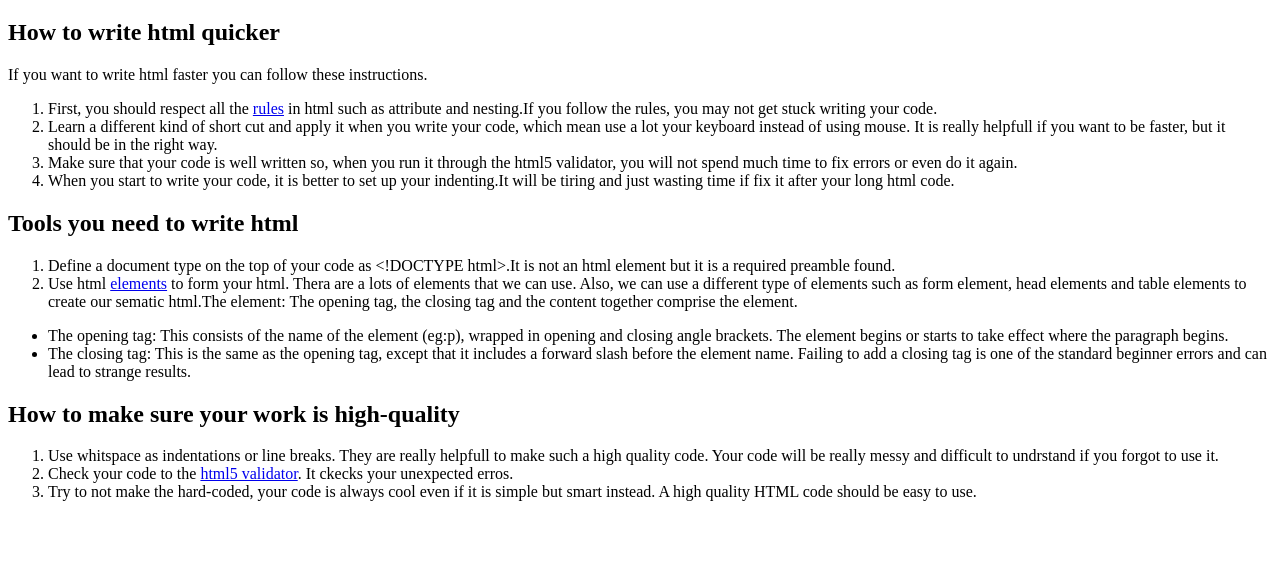
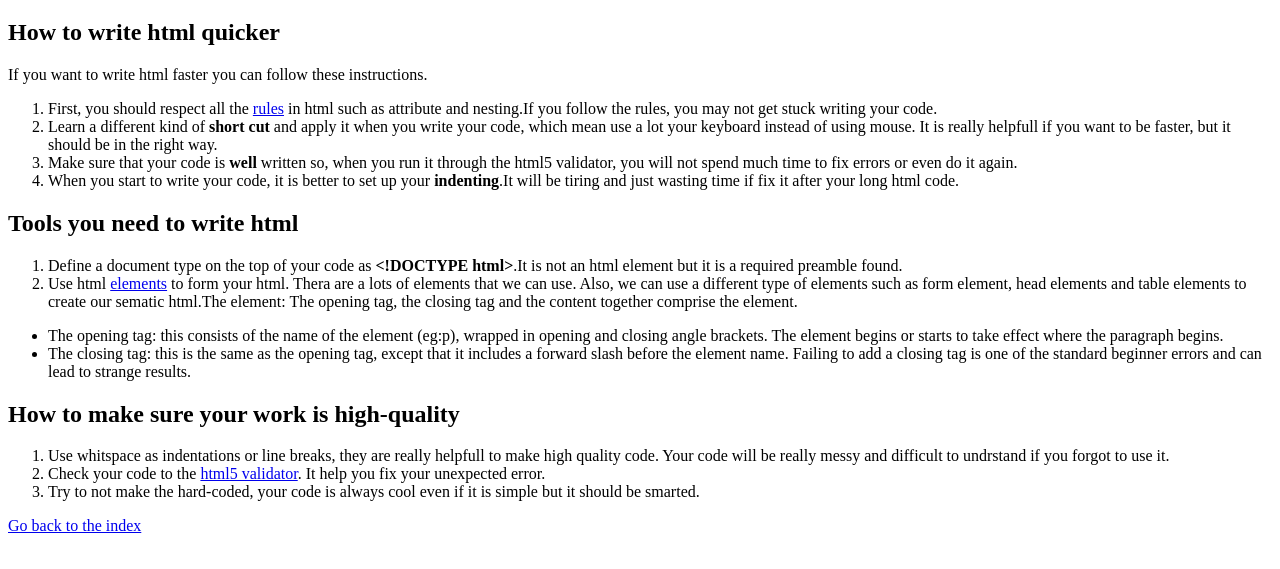
Before and after one commit to tsipoy/learning-html, a plain HTML site: page tips.html in a window 1280 px wide. Shown: the part 61-630 px from the top of the page. Drawn offline with Linux system fonts and the light colour scheme.

Commit message:
index.html

```diff
--- a/tips.html
+++ b/tips.html
@@ -28,13 +28,13 @@
             First, you should respect all the <a href="rules.html">rules</a> in html such as attribute and nesting.If you follow the rules, you may not get stuck writing your code.
           </li>
           <li>
-            Learn a different kind of short cut</strong`> and apply it when you write your code, which mean use a lot your keyboard instead of using mouse. It is really helpfull if you want to be faster, but it should be in the right way.
+            Learn a different kind of <strong>short cut</strong> and apply it when you write your code, which mean use a lot your keyboard instead of using mouse. It is really helpfull if you want to be faster, but it should be in the right way.
           </li>
           <li>
-            Make sure that your code is <strong`>well</strong`> written so, when you run it through the html5 validator, you will not spend much time to fix errors or even do it again.
+            Make sure that your code is <strong>well</strong> written so, when you run it through the html5 validator, you will not spend much time to fix errors or even do it again.
           </li>
           <li>
-            When you start to write your code, it is better to set up your <strong`>indenting</strong`>.It will be tiring and just wasting time if fix it after your long html code.
+            When you start to write your code, it is better to set up your <strong>indenting</strong>.It will be tiring and just wasting time if fix it after your long html code.
           </li>
         </ol>
       </nav>
@@ -46,7 +46,7 @@
       <nav>
         <ol>
           <li>
-            Define a document type on the top of your code as <strong`>&lt;!DOCTYPE html&gt;</strong`>.It is not an html element but it is a required preamble found.
+            Define a document type on the top of your code as <strong>&lt;!DOCTYPE html&gt;</strong>.It is not an html element but it is a required preamble found.
           </li>
           <li>
             Use html <a href="element.html">elements</a> to form your html. Thera are a lots of elements that we can use. Also, we can use a different type of elements such as form element, head elements and table elements to create our sematic html.The element: The opening tag, the closing tag and the content together comprise the element.
@@ -56,10 +56,10 @@
       <nav>
         <ul>
           <li>
-            The opening tag: This consists of the name of the element (eg:p), wrapped in opening and closing angle brackets. The element begins or starts to take effect where the paragraph begins.
+            The opening tag: this consists of the name of the element (eg:p), wrapped in opening and closing angle brackets. The element begins or starts to take effect where the paragraph begins.
           </li>
           <li>
-            The closing tag: This is the same as the opening tag, except that it includes a forward slash before the element name. Failing to add a closing tag is one of the standard beginner errors and can lead to strange results.
+            The closing tag: this is the same as the opening tag, except that it includes a forward slash before the element name. Failing to add a closing tag is one of the standard beginner errors and can lead to strange results.
           </li>
         </ul>
       </nav>
@@ -71,16 +71,21 @@
       <nav>
         <ol>
           <li>
-            Use whitspace as indentations or line breaks. They are really helpfull to make such a high quality code. Your code will be really messy and difficult to undrstand if you forgot to use it.
+            Use whitspace as indentations or line breaks, they are really helpfull to make high quality code. Your code will be really messy and difficult to undrstand if you forgot to use it.
           </li>
           <li>
-            Check your code to the <a href="https://validator.w3.org/nu/#textarea">html5 validator</a>. It ckecks your  unexpected erros.
+            Check your code to the <a href="https://validator.w3.org/nu/#textarea">html5 validator</a>. It help you fix your unexpected error.
           </li>
           <li>
-            Try to not make the hard-coded, your code is always cool even if it is simple but smart instead. A high quality HTML code should be easy to use.
+            Try to not make the hard-coded, your code is always cool even if it is simple but it should be smarted.
           </li>
         </ol>
       </nav>
     </main>
+    <footer>
+      <a href="index.html">
+        Go back to the index
+      </a>
+    </footer>
   </body>
 </html>
```
Also changed, not shown: element.html (+7 -6 lines), index.html (+4 -1 lines), rules.html (+3 -2 lines), 1 other file.
